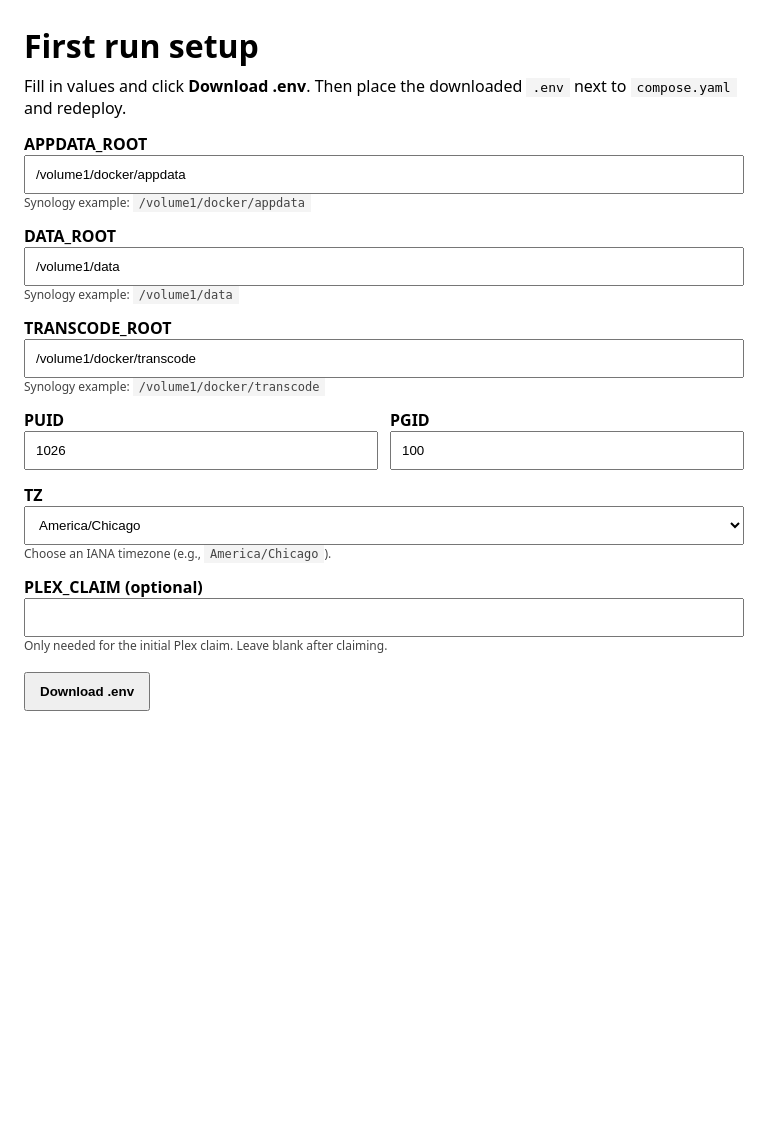
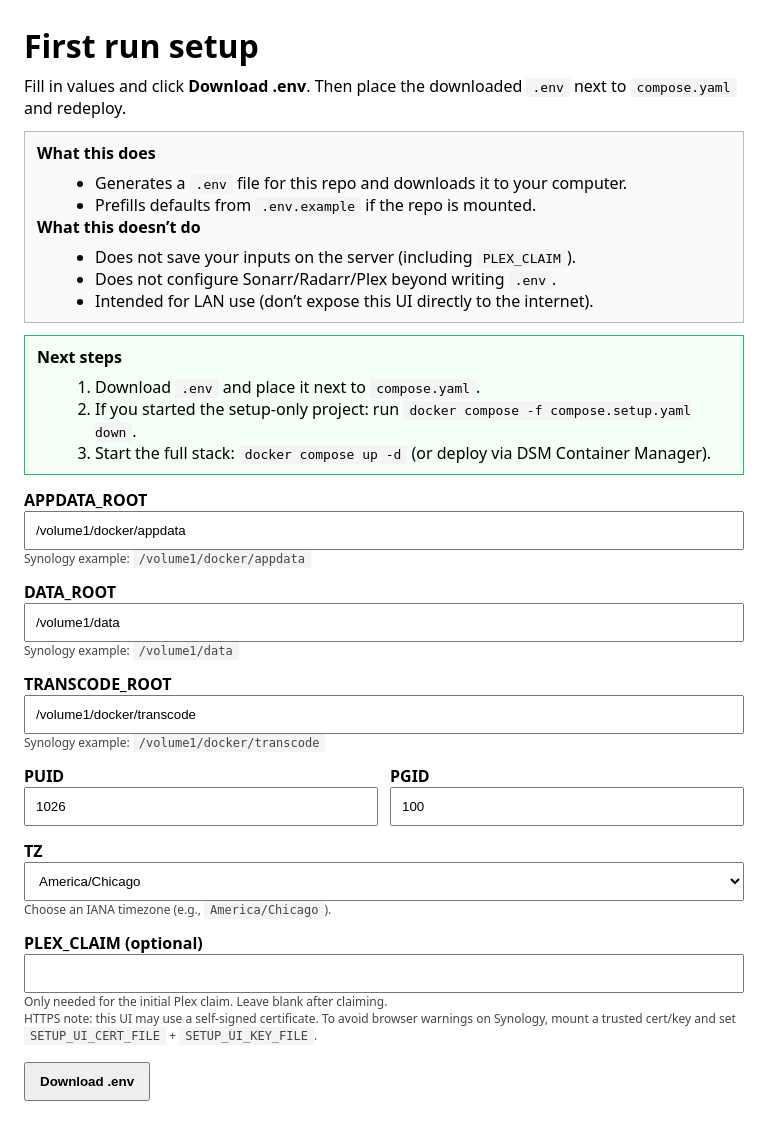
Before and after one commit to Kellz-Kreations/eden-viewer, a Flask app: page / in a window 1280 px wide. Shown: the whole page, without its empty margins (0-783 px from the left). Before the commit the page ends 711 px from the top, so only its background shows below. Run offline with Flask 3, Linux system fonts and the light colour scheme.

Commit message:
Improve first-run UI clarity, validation, and TLS options

```diff
--- a/setup-ui/app.py
+++ b/setup-ui/app.py
@@ -4,6 +4,7 @@ import secrets
 from pathlib import Path
 from zoneinfo import available_timezones
 from flask import Flask, Response, abort, make_response, render_template, request
+from werkzeug.exceptions import HTTPException
 from werkzeug.exceptions import HTTPException
 
 app = Flask(__name__)
@@ -35,14 +36,14 @@ def _sanitize_env_value(value: str) -> str:
 def _sanitize_numeric(value: str) -> str:
     value = _sanitize_env_value(value)
     if not value.isdigit():
-        abort(400, description="PUID/PGID must be numeric")
+        abort(400, description="Must be numeric")
     return value
 
 
 def _ensure_valid_timezone(value: str, tz_set: set[str]) -> str:
     value = _sanitize_env_value(value)
     if value not in tz_set:
-        abort(400, description="Invalid TZ")
+        abort(400, description="Invalid timezone")
     return value
 
 
@@ -53,8 +54,13 @@ def _get_or_set_csrf() -> str:
     return token
 
 
-def _render_index(*, error_message: str | None = None, status_code: int = 200, overrides: dict[str, str] | None = None):
-    # If the repo is mounted, use .env.example to prefill defaults.
+def _render_index(
+    *,
+    error_message: str | None = None,
+    status_code: int = 200,
+    overrides: dict[str, str] | None = None,
+    field_errors: dict[str, str] | None = None,
+):
     repo_env_example = Path(os.environ.get("REPO_ENV_EXAMPLE", "/repo/.env.example"))
     file_defaults = parse_env_file(repo_env_example)
 
@@ -72,10 +78,10 @@ def _render_index(*, error_message: str | None = None, status_code: int = 200, o
             timezones=timezones,
             csrf=csrf,
             error_message=error_message,
+            field_errors=field_errors or {},
         ),
         status_code,
     )
-    # Secure cookies only when served over HTTPS.
     resp.set_cookie(
         "csrf",
         csrf,
@@ -164,27 +170,58 @@ def download():
         abort(403, description="Your session expired. Refresh the page and try again.")
 
     tz_set = set(available_timezones())
-    try:
-        values = {
-            "APPDATA_ROOT": _sanitize_env_value(request.form.get("APPDATA_ROOT", "")),
-            "DATA_ROOT": _sanitize_env_value(request.form.get("DATA_ROOT", "")),
-            "TRANSCODE_ROOT": _sanitize_env_value(request.form.get("TRANSCODE_ROOT", "")),
-            "PUID": _sanitize_numeric(request.form.get("PUID", "")),
-            "PGID": _sanitize_numeric(request.form.get("PGID", "")),
-            "TZ": _ensure_valid_timezone(request.form.get("TZ", ""), tz_set),
-            "PLEX_CLAIM": _sanitize_env_value(request.form.get("PLEX_CLAIM", "")),
-        }
-    except HTTPException as e:
-        # Preserve what the user typed (but never reflect the claim token).
-        overrides = {
-            "APPDATA_ROOT": _sanitize_env_value(request.form.get("APPDATA_ROOT", "")),
-            "DATA_ROOT": _sanitize_env_value(request.form.get("DATA_ROOT", "")),
-            "TRANSCODE_ROOT": _sanitize_env_value(request.form.get("TRANSCODE_ROOT", "")),
-            "PUID": _sanitize_env_value(request.form.get("PUID", "")),
-            "PGID": _sanitize_env_value(request.form.get("PGID", "")),
-            "TZ": _sanitize_env_value(request.form.get("TZ", "")),
-        }
-        return _render_index(error_message=e.description or "Invalid input", status_code=e.code or 400, overrides=overrides)
+
+    raw = {
+        "APPDATA_ROOT": request.form.get("APPDATA_ROOT", ""),
+        "DATA_ROOT": request.form.get("DATA_ROOT", ""),
+        "TRANSCODE_ROOT": request.form.get("TRANSCODE_ROOT", ""),
+        "PUID": request.form.get("PUID", ""),
+        "PGID": request.form.get("PGID", ""),
+        "TZ": request.form.get("TZ", ""),
+        "PLEX_CLAIM": request.form.get("PLEX_CLAIM", ""),
+    }
+
+    overrides = {
+        "APPDATA_ROOT": _sanitize_env_value(raw["APPDATA_ROOT"]),
+        "DATA_ROOT": _sanitize_env_value(raw["DATA_ROOT"]),
+        "TRANSCODE_ROOT": _sanitize_env_value(raw["TRANSCODE_ROOT"]),
+        "PUID": _sanitize_env_value(raw["PUID"]),
+        "PGID": _sanitize_env_value(raw["PGID"]),
+        "TZ": _sanitize_env_value(raw["TZ"]),
+    }
+
+    values = {
+        "APPDATA_ROOT": overrides["APPDATA_ROOT"],
+        "DATA_ROOT": overrides["DATA_ROOT"],
+        "TRANSCODE_ROOT": overrides["TRANSCODE_ROOT"],
+        "PUID": overrides["PUID"],
+        "PGID": overrides["PGID"],
+        "TZ": overrides["TZ"],
+        "PLEX_CLAIM": _sanitize_env_value(raw["PLEX_CLAIM"]),
+    }
+
+    field_errors: dict[str, str] = {}
+    if not values["APPDATA_ROOT"]:
+        field_errors["APPDATA_ROOT"] = "Required"
+    if not values["DATA_ROOT"]:
+        field_errors["DATA_ROOT"] = "Required"
+    if not values["TRANSCODE_ROOT"]:
+        field_errors["TRANSCODE_ROOT"] = "Required"
+
+    if not values["PUID"] or not values["PUID"].isdigit():
+        field_errors["PUID"] = "Must be numeric (example: 1026)"
+    if not values["PGID"] or not values["PGID"].isdigit():
+        field_errors["PGID"] = "Must be numeric (example: 100)"
+    if values["TZ"] not in tz_set:
+        field_errors["TZ"] = "Choose a valid timezone from the list"
+
+    if field_errors:
+        return _render_index(
+            error_message="Fix the highlighted fields and try again.",
+            status_code=400,
+            overrides=overrides,
+            field_errors=field_errors,
+        )
 
     env_text = build_env_text(values)
 
--- a/setup-ui/templates/index.html
+++ b/setup-ui/templates/index.html
@@ -21,6 +21,29 @@
   <h1>First run setup</h1>
   <p>Fill in values and click <strong>Download .env</strong>. Then place the downloaded <code>.env</code> next to <code>compose.yaml</code> and redeploy.</p>
 
+  <div style="margin: 12px 0; padding: 10px 12px; border: 1px solid #bbb; background: #fafafa;">
+    <strong>What this does</strong>
+    <ul style="margin: 8px 0 0 18px;">
+      <li>Generates a <code>.env</code> file for this repo and downloads it to your computer.</li>
+      <li>Prefills defaults from <code>.env.example</code> if the repo is mounted.</li>
+    </ul>
+    <strong>What this doesn’t do</strong>
+    <ul style="margin: 8px 0 0 18px;">
+      <li>Does not save your inputs on the server (including <code>PLEX_CLAIM</code>).</li>
+      <li>Does not configure Sonarr/Radarr/Plex beyond writing <code>.env</code>.</li>
+      <li>Intended for LAN use (don’t expose this UI directly to the internet).</li>
+    </ul>
+  </div>
+
+  <div style="margin: 12px 0; padding: 10px 12px; border: 1px solid #2b6; background: #f4fff7;">
+    <strong>Next steps</strong>
+    <ol style="margin: 8px 0 0 18px;">
+      <li>Download <code>.env</code> and place it next to <code>compose.yaml</code>.</li>
+      <li>If you started the setup-only project: run <code>docker compose -f compose.setup.yaml down</code>.</li>
+      <li>Start the full stack: <code>docker compose up -d</code> (or deploy via DSM Container Manager).</li>
+    </ol>
+  </div>
+
   {% if error_message %}
     <div style="margin: 12px 0; padding: 10px 12px; border: 1px solid #c33; background: #fff5f5;">
       <strong>Couldn’t generate .env:</strong> {{ error_message }}
@@ -32,23 +55,28 @@
     <label for="APPDATA_ROOT">APPDATA_ROOT</label>
     <input id="APPDATA_ROOT" name="APPDATA_ROOT" value="{{ defaults.APPDATA_ROOT }}" required />
     <div class="hint">Synology example: <code>/volume1/docker/appdata</code></div>
+    {% if field_errors.APPDATA_ROOT %}<div class="hint" style="color:#b00;">{{ field_errors.APPDATA_ROOT }}</div>{% endif %}
 
     <label for="DATA_ROOT">DATA_ROOT</label>
     <input id="DATA_ROOT" name="DATA_ROOT" value="{{ defaults.DATA_ROOT }}" required />
     <div class="hint">Synology example: <code>/volume1/data</code></div>
+    {% if field_errors.DATA_ROOT %}<div class="hint" style="color:#b00;">{{ field_errors.DATA_ROOT }}</div>{% endif %}
 
     <label for="TRANSCODE_ROOT">TRANSCODE_ROOT</label>
     <input id="TRANSCODE_ROOT" name="TRANSCODE_ROOT" value="{{ defaults.TRANSCODE_ROOT }}" required />
     <div class="hint">Synology example: <code>/volume1/docker/transcode</code></div>
+    {% if field_errors.TRANSCODE_ROOT %}<div class="hint" style="color:#b00;">{{ field_errors.TRANSCODE_ROOT }}</div>{% endif %}
 
     <div class="row">
       <div>
         <label for="PUID">PUID</label>
-        <input id="PUID" name="PUID" value="{{ defaults.PUID }}" inputmode="numeric" pattern="\d+" required />
+        <input id="PUID" name="PUID" value="{{ defaults.PUID }}" inputmode="numeric" pattern="\d+" required title="Numeric UID (example: 1026)" />
+        {% if field_errors.PUID %}<div class="hint" style="color:#b00;">{{ field_errors.PUID }}</div>{% endif %}
       </div>
       <div>
         <label for="PGID">PGID</label>
-        <input id="PGID" name="PGID" value="{{ defaults.PGID }}" inputmode="numeric" pattern="\d+" required />
+        <input id="PGID" name="PGID" value="{{ defaults.PGID }}" inputmode="numeric" pattern="\d+" required title="Numeric GID (example: 100)" />
+        {% if field_errors.PGID %}<div class="hint" style="color:#b00;">{{ field_errors.PGID }}</div>{% endif %}
       </div>
     </div>
 
@@ -59,11 +87,14 @@
       {% endfor %}
     </select>
     <div class="hint">Choose an IANA timezone (e.g., <code>America/Chicago</code>).</div>
+    {% if field_errors.TZ %}<div class="hint" style="color:#b00;">{{ field_errors.TZ }}</div>{% endif %}
 
     <label for="PLEX_CLAIM">PLEX_CLAIM (optional)</label>
     <input id="PLEX_CLAIM" name="PLEX_CLAIM" type="password" value="" />
     <div class="hint">Only needed for the initial Plex claim. Leave blank after claiming.</div>
 
+    <div class="hint">HTTPS note: this UI may use a self-signed certificate. To avoid browser warnings on Synology, mount a trusted cert/key and set <code>SETUP_UI_CERT_FILE</code> + <code>SETUP_UI_KEY_FILE</code>.</div>
+
     <button type="submit">Download .env</button>
   </form>
 </body>
```
Also changed, not shown: README.md, 1 other file.
